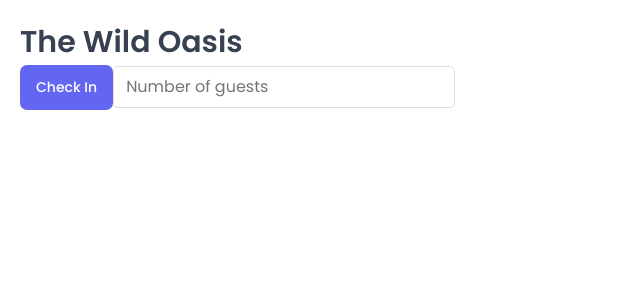
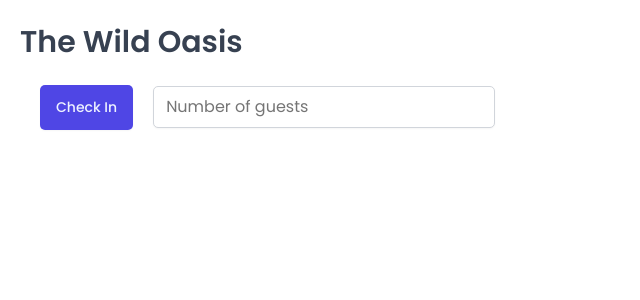
Before and after one commit to abduyus/the-wild-oasis, a React (Vite) app: page / in a window 1280 px wide. Shown: the top 300 px of the page, without its empty margins (0-640 px from the left). Built offline with nearby package versions, Linux system fonts and the light colour scheme; a web font is replaced by a local one.

Commit message:
refactoring Button and Input components with styles to seperate files in UI folder

```diff
--- a/src/App.jsx
+++ b/src/App.jsx
@@ -1,28 +1,13 @@
 import React from 'react';
 import styled from "styled-components";
-import GlobalStyles from "./styles/GlobalStyles.js";
+import Button from "./ui/Button.jsx";
+import Input from "./ui/Input.jsx";
+
 
 
 const H1 = styled.h1`
     font-size: 30px;
     font-weight: 600;
-`
-
-const Button = styled.button`
-    font-size: 1.4rem;
-    padding: 1.2rem 1.6rem;
-    font-weight: 500;
-    border: none;
-    border-radius: 7px;
-    background-color: var(--color-brand-500);
-    color: #fff;
-    cursor: pointer;
-`
-
-const Input = styled.input`
-    border: 1px solid #ddd;
-    border-radius: 5px;
-    padding: 0.8rem 1.2rem
 `
 
 const StyledApp = styled.div`
@@ -32,16 +17,13 @@
 `
 
 
-
-
 function App() {
     return (
 
             <StyledApp>
-
-            <H1>The Wild Oasis</H1>
-            <Button>Check In</Button>
-            <Input type={'number'} placeholder={'Number of guests'}/>
+                <H1>The Wild Oasis</H1>
+                <Button>Check In</Button>
+                <Input type={'number'} placeholder={'Number of guests'}/>
             </StyledApp>
     );
 }
--- a/src/ui/Button.jsx
+++ b/src/ui/Button.jsx
@@ -47,3 +47,18 @@
     }
   `,
 };
+
+const Button = styled.button`
+    font-size: 1.4rem;
+    padding: 1.2rem 1.6rem;
+    font-weight: 500;
+    border: none;
+    border-radius: var(--border-radius-sm);
+    background-color: var(--color-brand-600);
+    color: var(--color-brand-50);
+    box-shadow: var(--shadow-sm);
+    cursor: pointer;
+    margin: 20px;
+`
+
+export default Button
--- /dev/null
+++ b/src/ui/Input.jsx
@@ -0,0 +1,12 @@
+import styled from "styled-components";
+
+const Input = styled.input`
+    border: 1px solid var(--color-grey-300);
+    background-color: var(--color-grey-0);
+    border-radius: var(--border-radius-sm);
+    padding: 0.8rem 1.2rem;
+    box-shadow: var(--shadow-sm);
+
+`
+
+export default Input
```
